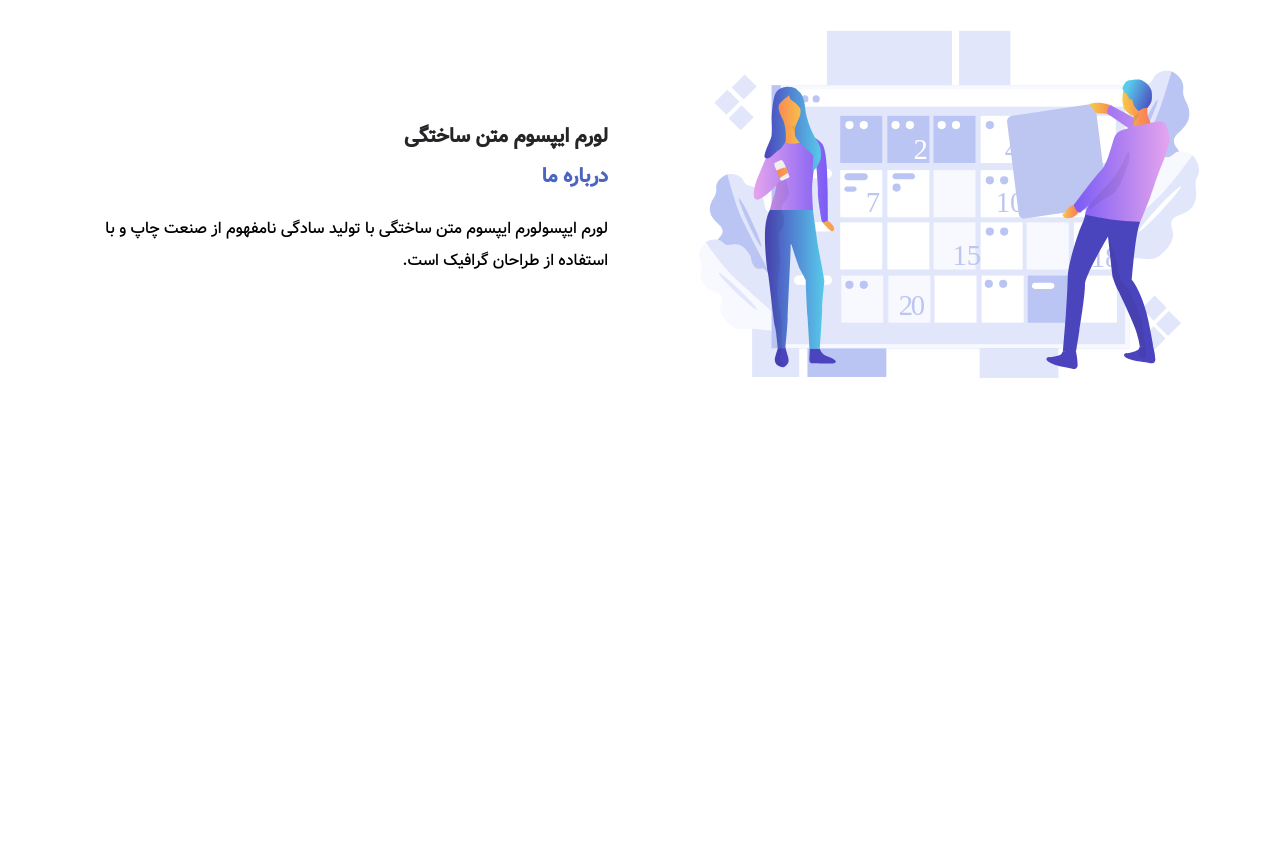
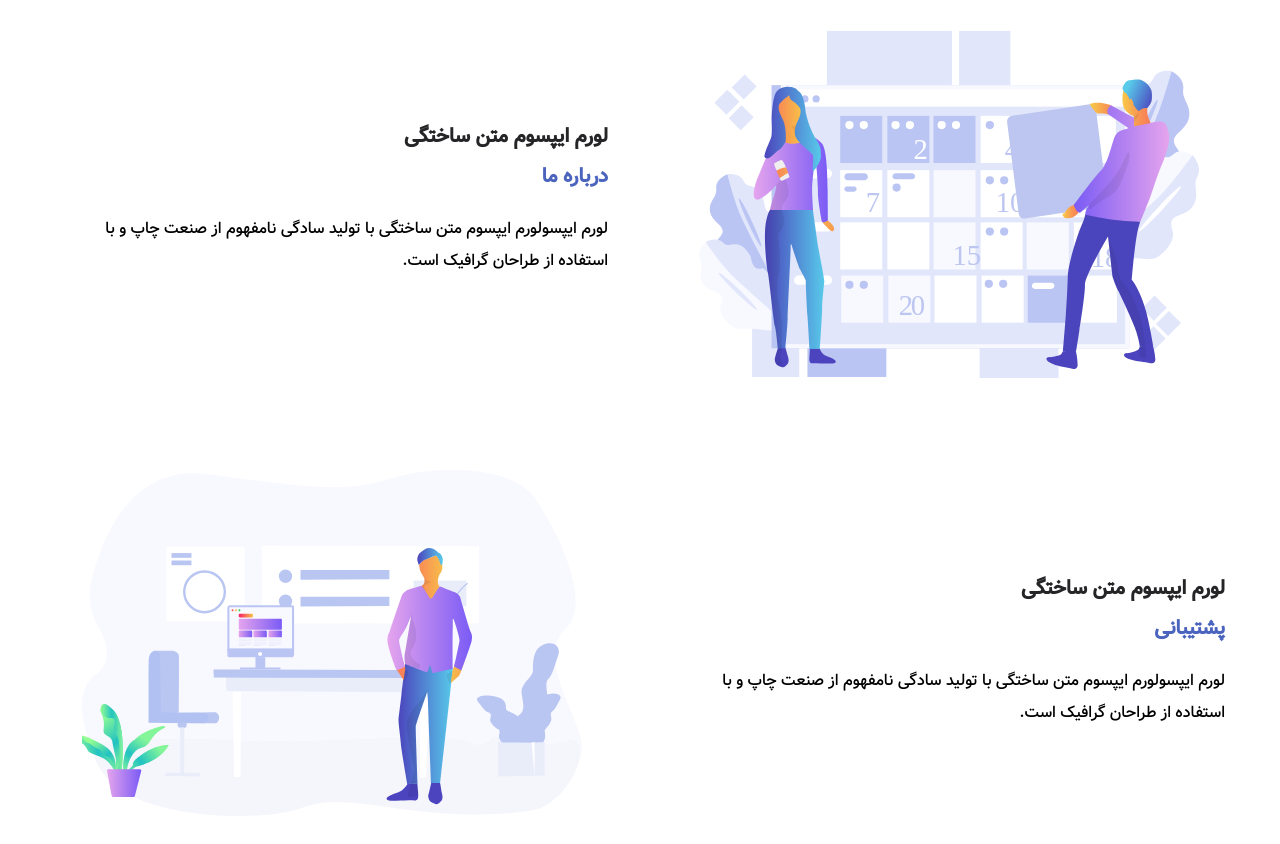
Before and after one commit to novixweb/sass-landing-page, a website: page index.html in a window 1280 px wide. Shown: the part 576-1420 px from the top of the page. Before the commit the page ends 982 px from the top, so only its background shows below. Drawn offline with Linux system fonts and the light colour scheme.

Commit message:
implement support section

```diff
--- a/index.html
+++ b/index.html
@@ -53,7 +53,7 @@
       <section class="home section" id="home">
         <div class="container home__container">
           <article class="svg__image home__image">
-            <img src="images/1.svg" alt="Home Image"/>
+            <img src="images/1.svg" alt="Home Image" />
           </article>
 
           <article class="home__info">
@@ -87,11 +87,32 @@
             </p>
           </article>
           <article class="svg__image about__image">
-            <img src="images/2.svg" alt="About Image"/>
+            <img src="images/2.svg" alt="About Image" />
           </article>
         </div>
       </section>
       <!-- About End -->
+
+      <!-- Support Start -->
+      <section class="support section" id="support">
+        <div class="container support__container">
+          <article class="support__info">
+            <h1 class="section__title">
+              لورم ایپسوم متن ساختگی
+              <br />
+              <span>پشتیبانی</span>
+            </h1>
+            <p class="support__description">
+              لورم ایپسولورم ایپسوم متن ساختگی با تولید سادگی نامفهوم از صنعت
+              چاپ و با استفاده از طراحان گرافیک است.
+            </p>
+          </article>
+          <article class="svg__image support__image">
+            <img src="images/3.svg" alt="Support Image" />
+          </article>
+        </div>
+      </section>
+      <!-- Support End -->
     </main>
     <!-- Main End -->
 
--- a/scss/components/_mediaqueries.scss
+++ b/scss/components/_mediaqueries.scss
@@ -19,7 +19,19 @@
     }
   }
 
-  .home,.about {
+  .support {
+    &__image {
+      order: 1;
+    }
+
+    &__info {
+      text-align: right;
+    }
+  }
+
+  .home,
+  .about,
+  .support {
 
     &__container {
       grid-template-columns: 1fr 1fr;
--- /dev/null
+++ b/scss/components/_support.scss
@@ -0,0 +1,11 @@
+.support {
+
+
+    &__container {
+        gap: 2rem;
+    }
+
+    &__info {
+        text-align: center;
+    }
+}
--- a/scss/styles.scss
+++ b/scss/styles.scss
@@ -12,5 +12,7 @@
 @use "./components/home";
 // About
 @use "./components/about";
+// support
+@use "./components/support";
 // MediaQueries
 @use "./components/mediaqueries";
```
Also changed, not shown: css/styles.css, 1 other file.
